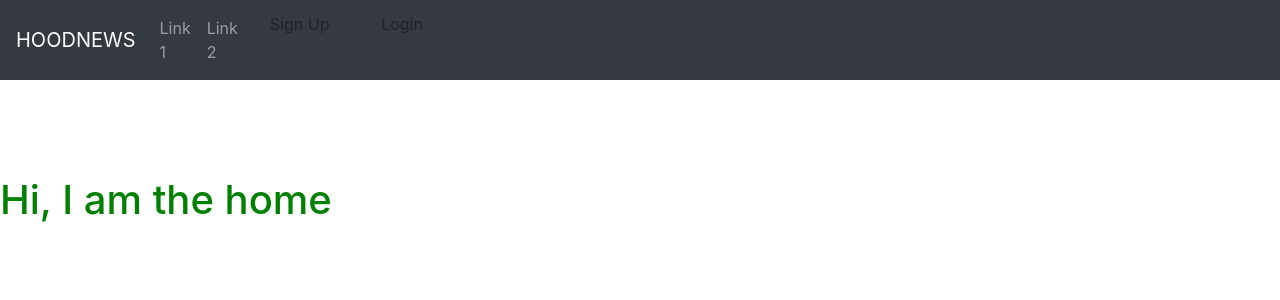
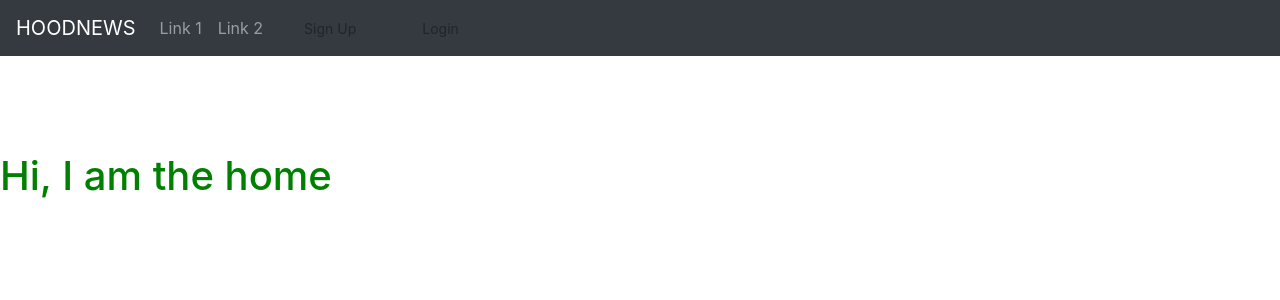
Before and after one commit to FredrickWambua/hoodnews, a Django app: page / in a window 1280 px wide. Shown: the top 300 px of the page. Run offline with Django 3.2, Linux system fonts and the light colour scheme; some libraries are stand-ins or nearby versions; some web fonts are replaced.

Commit message:
modifies the authentication

```diff
--- a/news/templates/news/navbar.html
+++ b/news/templates/news/navbar.html
@@ -22,8 +22,12 @@
           <a class="dropdown-item" href="#">Hoods</a>
           <a class="dropdown-item" href="{% url 'logout' %} ">Logout</a>
           {% else %}
-          <a class="dropdown-item" href="{% url 'signup' %} ">Sign Up</a>
-          <a class="dropdown-item" href="{% url 'login' %} ">Login</a>
+          <button class="btn btn-sm">
+            <a class="dropdown-item" href="{% url 'signup' %} ">Sign Up</a>
+          </button>
+          <button class="btn btn-sm">
+            <a class="dropdown-item" href="{% url 'login' %} ">Login</a>
+          </button>
         {% endif %}
         </div>
       </li>
```
